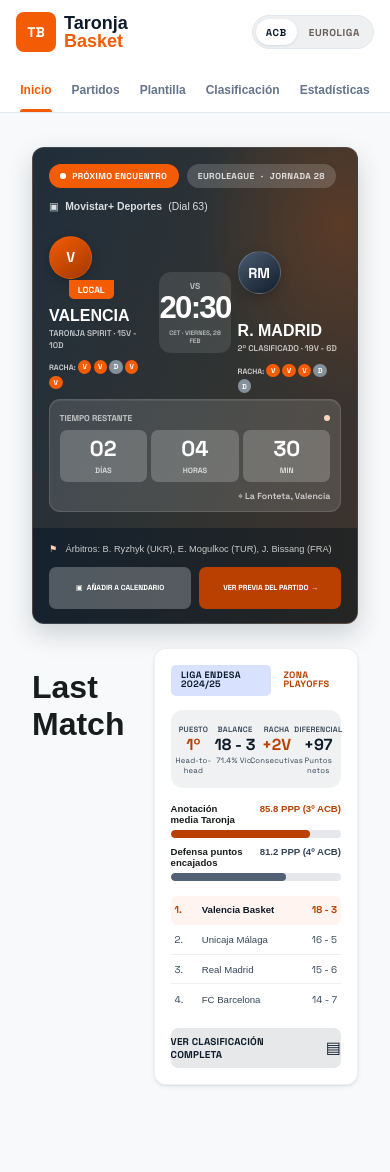
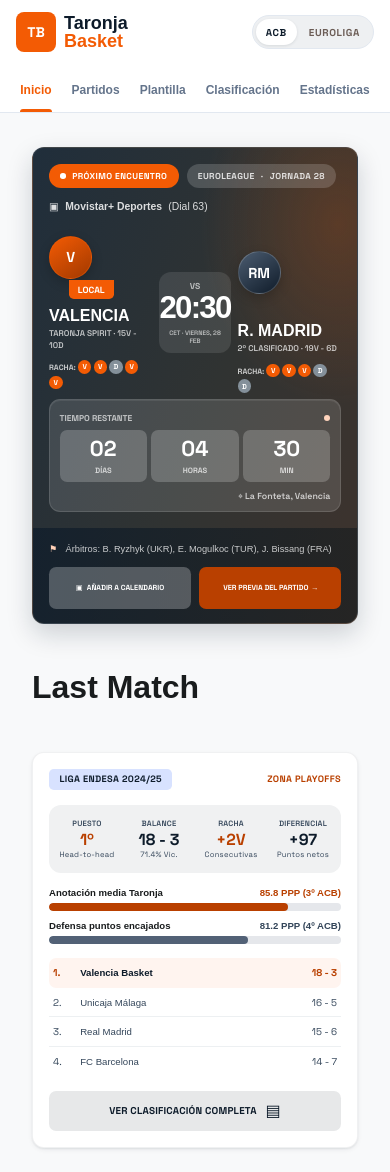
Before and after one commit to algargidevelopment/basket-info, a React (Vite) app: page / in a window 390 px wide. Before the commit the page ends 1109 px from the top, so only its background shows below. Built offline with nearby package versions, Linux system fonts and the light colour scheme; a web font is replaced by a local one.

Commit message:
Columna home responsive

```diff
--- a/src/features/dashboard/pages/HomePage.css
+++ b/src/features/dashboard/pages/HomePage.css
@@ -11,5 +11,7 @@
   flex-direction:row;
   justify-content:space-between;
   gap: var(--space-6);
-
+  @media (max-width: 768px) {
+    flex-direction: column;
+  }
 }
```
